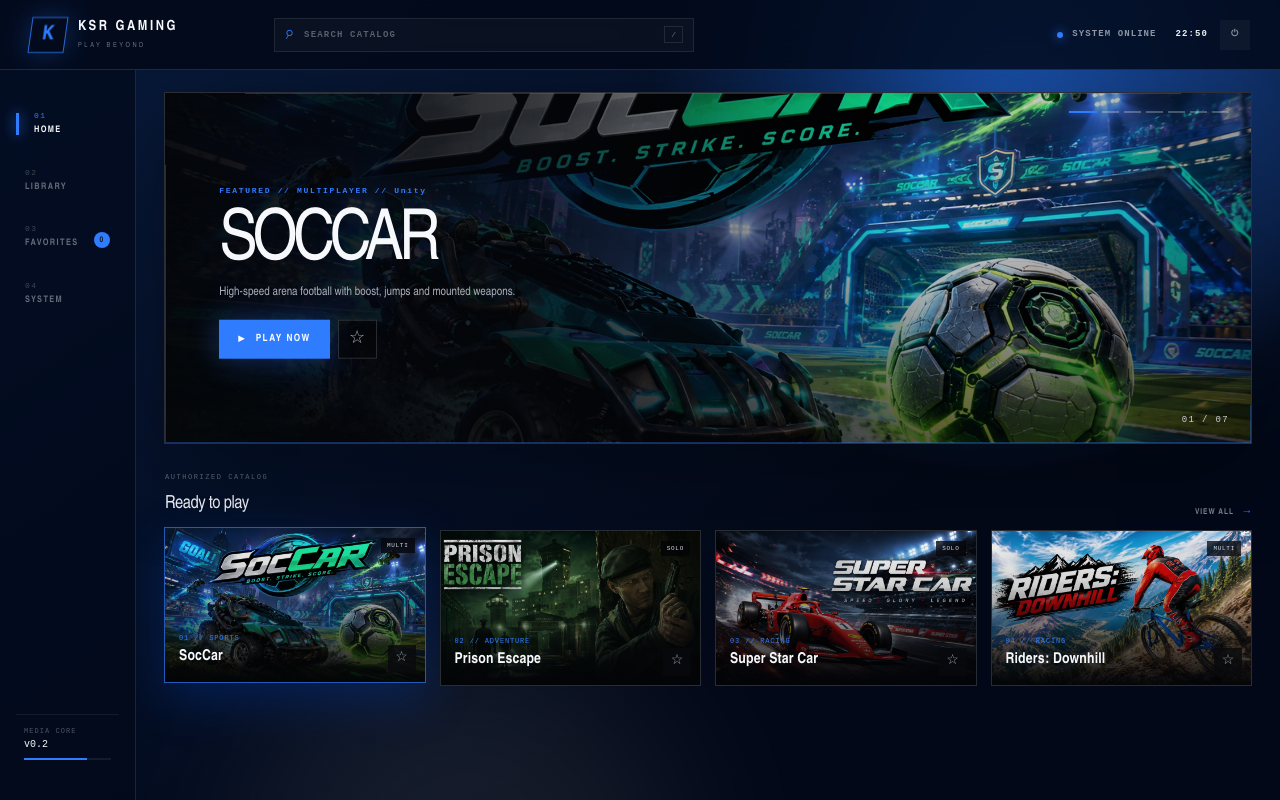
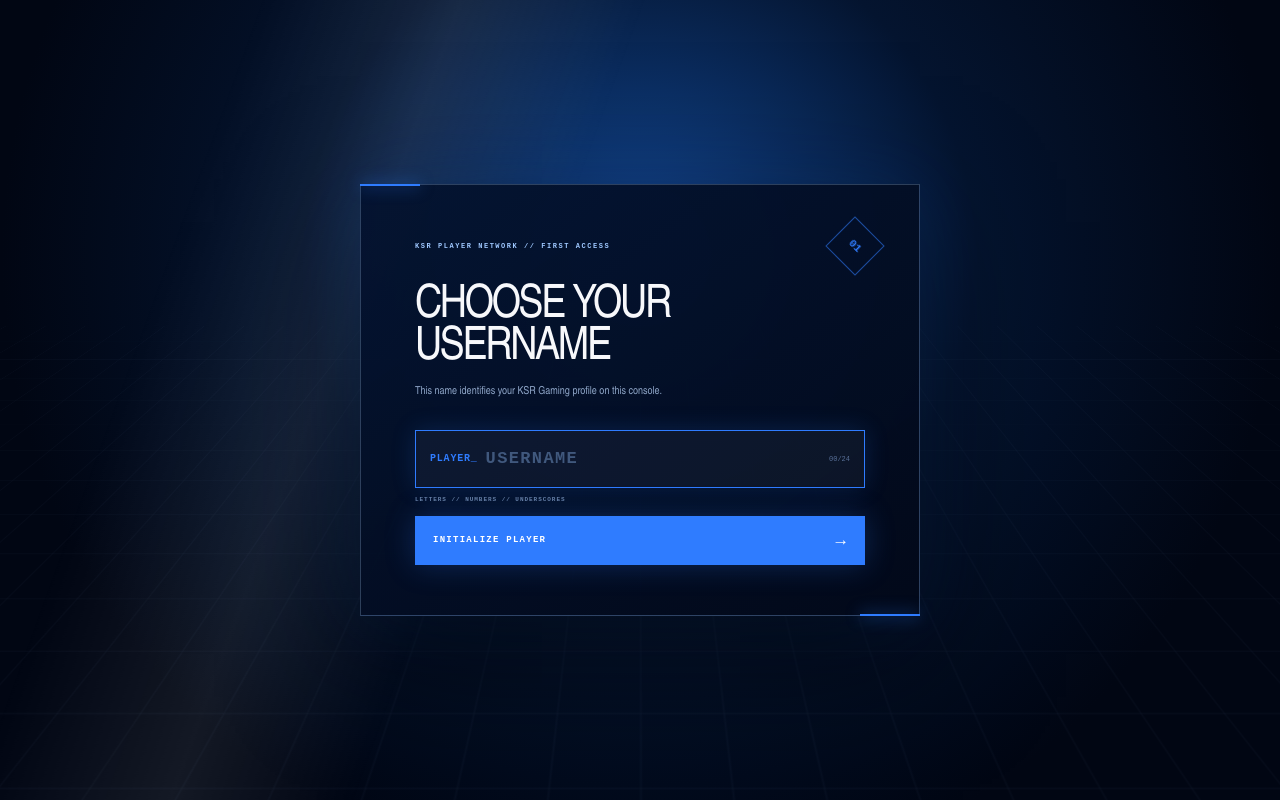
Before and after one commit to ksrsl/ksr-gaming, a React (Vite) app: page / in a window 1280 px wide. Built offline with nearby package versions, Linux system fonts and the light colour scheme.

Commit message:
Make game sessions feel like a full-screen console

```diff
--- a/app/KSRGaming.tsx
+++ b/app/KSRGaming.tsx
@@ -1,7 +1,7 @@
 "use client";
 /* eslint-disable @next/next/no-img-element */
 
-import { useEffect, useMemo, useState } from "react";
+import { useEffect, useMemo, useRef, useState, type FormEvent } from "react";
 
 type Game = {
   id: string;
@@ -142,6 +142,11 @@ export default function KSRGaming() {
   const [query, setQuery] = useState("");
   const [favorites, setFavorites] = useState<string[]>([]);
   const [recent, setRecent] = useState<string[]>([]);
+  const [username, setUsername] = useState("");
+  const [profileDraft, setProfileDraft] = useState("");
+  const [profileLoaded, setProfileLoaded] = useState(false);
+  const [profileError, setProfileError] = useState("");
+  const profileInputRef = useRef<HTMLInputElement>(null);
   const clock = useClock();
 
   useEffect(() => {
@@ -150,6 +155,12 @@ export default function KSRGaming() {
     const savedStateTimer = window.setTimeout(() => {
       setFavorites(readSavedIds("ksr-gaming-favorites"));
       setRecent(readSavedIds("ksr-gaming-recent"));
+      const savedUsername = window.localStorage.getItem("ksr-gaming-username")?.trim() ?? "";
+      if (/^[A-Za-z0-9_]{3,24}$/.test(savedUsername)) {
+        setUsername(savedUsername);
+        setProfileDraft(savedUsername);
+      }
+      setProfileLoaded(true);
     }, 0);
     const timers = skip
       ? [window.setTimeout(() => setBooting(false), 50)]
@@ -176,6 +187,10 @@ export default function KSRGaming() {
     return () => window.removeEventListener("keydown", onKey);
   }, [playingId]);
 
+  useEffect(() => {
+    if (!booting && profileLoaded && !username) profileInputRef.current?.focus();
+  }, [booting, profileLoaded, username]);
+
   const selected = games.find((game) => game.id === selectedId) ?? games[0];
   const playing = games.find((game) => game.id === playingId) ?? null;
   const visibleGames = useMemo(() => {
@@ -186,6 +201,7 @@ export default function KSRGaming() {
   }, [query, view, favorites]);
 
   const launch = (game: Game) => {
+    if (!username) return;
     setSelectedId(game.id);
     setPlayingId(game.id);
     setFrameKey((value) => value + 1);
@@ -215,6 +231,19 @@ export default function KSRGaming() {
     setQuery("");
   };
 
+  const saveProfile = (event: FormEvent<HTMLFormElement>) => {
+    event.preventDefault();
+    const nextUsername = profileDraft.trim();
+    if (!/^[A-Za-z0-9_]{3,24}$/.test(nextUsername)) {
+      setProfileError("USE 3-24 LETTERS, NUMBERS OR UNDERSCORES");
+      return;
+    }
+    window.localStorage.setItem("ksr-gaming-username", nextUsername);
+    setUsername(nextUsername);
+    setProfileDraft(nextUsername);
+    setProfileError("");
+  };
+
   return (
     <main className="station-shell">
       <div className="ambient ambient-one" />
@@ -242,20 +271,49 @@ export default function KSRGaming() {
         </section>
       )}
 
+      {!booting && profileLoaded && !username && (
+        <section className="profile-screen" aria-label="Create KSR Gaming player profile">
+          <div className="profile-grid" />
+          <div className="profile-scan" />
+          <form className="profile-panel" onSubmit={saveProfile}>
+            <span className="profile-kicker">KSR PLAYER NETWORK // FIRST ACCESS</span>
+            <div className="profile-badge">01</div>
+            <h2>CHOOSE YOUR<br />USERNAME</h2>
+            <p>This name identifies your KSR Gaming profile on this console.</p>
+            <label className={profileError ? "profile-input error" : "profile-input"}>
+              <span>PLAYER_</span>
+              <input
+                value={profileDraft}
+                ref={profileInputRef}
+                onChange={(event) => { setProfileDraft(event.target.value); setProfileError(""); }}
+                placeholder="USERNAME"
+                aria-label="KSR Gaming username"
+                autoComplete="off"
+                autoCapitalize="off"
+                spellCheck={false}
+                maxLength={24}
+              />
+              <i>{String(profileDraft.length).padStart(2, "0")}/24</i>
+            </label>
+            <div className="profile-error">{profileError || "LETTERS // NUMBERS // UNDERSCORES"}</div>
+            <button className="profile-confirm" type="submit">INITIALIZE PLAYER <span>→</span></button>
+          </form>
+        </section>
+      )}
+
       {playing ? (
         <section className="player-shell">
-          <header className="player-bar">
-            <div className="player-identity">
-              <button className="exit-game" onClick={() => setPlayingId(null)} aria-label="Exit game">←</button>
-              <img src={playing.cover} alt="" />
-              <div><small>NOW PLAYING</small><strong>{playing.name}</strong></div>
+          <div className="game-hud" aria-label="KSR game controls">
+            <div className="game-hud-identity">
+              <span>KSR // {username.toUpperCase()}</span>
+              <strong>{playing.name}</strong>
             </div>
-            <div className="player-controls">
-              <span>{playing.controls}</span>
+            <div className="game-hud-controls">
               <button onClick={() => setFrameKey((value) => value + 1)}>RELOAD</button>
-              <button className="player-exit" onClick={() => setPlayingId(null)}>EXIT GAME</button>
+              <button className="game-hud-exit" onClick={() => setPlayingId(null)}>EXIT TO CONSOLE</button>
             </div>
-          </header>
+          </div>
+          <div className="game-hint">MOVE CURSOR TO TOP FOR CONSOLE CONTROLS</div>
           <div className="frame-stage">
             <div className="frame-loader"><span /><p>OPENING {playing.name.toUpperCase()}</p></div>
             <iframe
@@ -279,7 +337,7 @@ export default function KSRGaming() {
               <input value={query} onChange={(event) => setQuery(event.target.value)} placeholder="SEARCH CATALOG" aria-label="Search games" />
               <kbd>/</kbd>
             </label>
-            <div className="top-status"><span className="status-dot" /> SYSTEM ONLINE <b>{clock}</b><button onClick={powerCycle} title="Replay power-on sequence">⏻</button></div>
+            <div className="top-status"><span className="status-dot" /> PLAYER {username.toUpperCase()} <b>{clock}</b><button onClick={powerCycle} title="Replay power-on sequence">⏻</button></div>
           </header>
 
           <aside className="nav-rail">
@@ -335,6 +393,7 @@ export default function KSRGaming() {
                 <div className="system-grid">
                   <div className="system-card accent"><small>CORE STATUS</small><strong>ONLINE</strong><p>All {games.length} authorized game channels are loaded into the catalog.</p><i /></div>
                   <div className="system-card"><small>DISPLAY PROFILE</small><strong>2048 × 2048</strong><p>Ultra-resolution square Media-on-a-Prim profile.</p></div>
+                  <div className="system-card"><small>PLAYER PROFILE</small><strong>{username.toUpperCase()}</strong><p>Active console identity stored for this viewer.</p></div>
                   <div className="system-card"><small>LOCAL COLLECTION</small><strong>{favorites.length} FAVORITES</strong><p>{recent.length ? `Recently played: ${recent.map((id) => games.find((game) => game.id === id)?.name).filter(Boolean).join(", ")}` : "No recent sessions on this viewer."}</p></div>
                   <div className="system-card power-card"><small>POWER SEQUENCE</small><strong>REPLAY STARTUP</strong><p>Run the complete KSR Gaming boot sequence again.</p><button onClick={powerCycle}>POWER CYCLE <span>⏻</span></button></div>
                 </div>
--- a/app/globals.css
+++ b/app/globals.css
@@ -51,8 +51,17 @@ button { border:0; }
 .empty-state { min-height:300px; display:grid; place-items:center; align-content:center; border:1px dashed rgba(255,255,255,.1); color:#626a77; }.empty-state b { color:#dce0e5; font-size:22px; letter-spacing:.18em; }.empty-state p { font-size:11px; }.empty-state button { margin-top:12px; padding:11px 16px; color:#080a0d; background:var(--lime); font-size:8px; font-weight:900; letter-spacing:.13em; cursor:pointer; }
 .system-grid { display:grid; grid-template-columns:repeat(2,minmax(0,1fr)); gap:14px; }.system-card { position:relative; min-height:165px; padding:24px; overflow:hidden; border:1px solid rgba(255,255,255,.1); background:linear-gradient(145deg,rgba(16,19,28,.95),rgba(7,9,14,.95)); }.system-card small { color:#646d7a; font:7px monospace; letter-spacing:.17em; }.system-card strong { display:block; margin:12px 0 7px; font-size:25px; letter-spacing:-.03em; }.system-card p { max-width:420px; margin:0; color:#777f8c; font-size:10px; line-height:1.55; }.system-card.accent { border-color:rgba(199,255,61,.27); }.system-card.accent strong { color:var(--lime); }.system-card.accent i { position:absolute; right:-35px; bottom:-45px; width:140px; height:140px; border:1px solid rgba(199,255,61,.2); border-radius:50%; box-shadow:0 0 45px rgba(199,255,61,.08); }.power-card button { position:absolute; right:20px; bottom:20px; padding:10px 13px; color:#0a0c10; background:var(--lime); font:800 8px monospace; letter-spacing:.1em; cursor:pointer; }.power-card button span { margin-left:8px; }
 
-.player-shell { position:absolute; z-index:5; inset:0; background:#030407; }.player-bar { position:absolute; z-index:2; top:0; left:0; right:0; height:58px; display:flex; align-items:center; justify-content:space-between; padding:0 14px; border-bottom:1px solid rgba(255,255,255,.1); background:rgba(4,5,8,.97); }.player-identity { display:flex; align-items:center; gap:10px; }.exit-game { width:34px; height:34px; color:var(--lime); background:rgba(199,255,61,.08); font-size:17px; cursor:pointer; }.player-identity img { width:35px; height:35px; object-fit:cover; }.player-identity div { display:flex; flex-direction:column; }.player-identity small { color:#606875; font:6px monospace; letter-spacing:.15em; }.player-identity strong { margin-top:2px; font-size:13px; }.player-controls { display:flex; align-items:center; gap:9px; }.player-controls>span { margin-right:6px; color:#6d7582; font:7px monospace; letter-spacing:.08em; }.player-controls button { height:31px; padding:0 12px; color:#abb2bd; border:1px solid rgba(255,255,255,.11); background:rgba(255,255,255,.035); font-size:7px; font-weight:800; letter-spacing:.11em; cursor:pointer; }.player-controls .player-exit { color:#07090b; border-color:var(--lime); background:var(--lime); }
-.frame-stage { position:absolute; inset:58px 0 0; overflow:hidden; background:#000; }.frame-stage iframe { position:absolute; z-index:1; inset:0; width:100%; height:100%; border:0; background:#000; }.frame-loader { position:absolute; inset:0; display:grid; place-items:center; align-content:center; gap:12px; color:#6f7782; background:#020305; }.frame-loader span { width:42px; height:42px; border:1px solid rgba(199,255,61,.17); border-top-color:var(--lime); border-radius:50%; animation:spin 1s linear infinite; }.frame-loader p { font:7px monospace; letter-spacing:.18em; }
+.player-shell { position:absolute; z-index:5; inset:0; overflow:hidden; background:#000; }
+.game-hud { position:absolute; z-index:4; top:16px; left:16px; right:16px; height:52px; display:flex; align-items:center; justify-content:space-between; padding:0 8px 0 16px; opacity:0; pointer-events:none; border:1px solid rgba(159,200,255,.25); background:linear-gradient(90deg,rgba(2,8,23,.95),rgba(2,8,23,.72)); box-shadow:0 14px 45px rgba(0,0,0,.45); backdrop-filter:blur(18px); transform:translateY(-12px); transition:opacity .2s ease,transform .2s ease; }
+.player-shell:hover .game-hud,.game-hud:focus-within { opacity:1; transform:none; }.game-hud-identity { display:flex; align-items:center; gap:16px; }.game-hud-identity span { color:var(--lime); font:700 7px monospace; letter-spacing:.14em; }.game-hud-identity strong { font-size:13px; letter-spacing:.04em; text-transform:uppercase; }.game-hud-controls { display:flex; gap:7px; }.game-hud-controls button { height:36px; padding:0 14px; pointer-events:auto; color:#b9c7dc; border:1px solid rgba(255,255,255,.13); background:rgba(255,255,255,.06); font:800 7px monospace; letter-spacing:.11em; cursor:pointer; }.game-hud-controls .game-hud-exit { color:#fff; border-color:var(--lime); background:var(--lime); }
+.game-hint { position:absolute; z-index:3; left:50%; top:18px; padding:7px 11px; color:#a9c6ef; background:rgba(2,8,23,.72); font:700 6px monospace; letter-spacing:.16em; transform:translateX(-50%); animation:game-hint-away .45s 2.6s ease forwards; pointer-events:none; }
+.frame-stage { position:absolute; inset:0; overflow:hidden; background:#000; }.frame-stage iframe { position:absolute; z-index:1; inset:0; width:100%; height:100%; border:0; background:#000; }.frame-loader { position:absolute; inset:0; display:grid; place-items:center; align-content:center; gap:12px; color:#6f7782; background:#020305; }.frame-loader span { width:42px; height:42px; border:1px solid rgba(199,255,61,.17); border-top-color:var(--lime); border-radius:50%; animation:spin 1s linear infinite; }.frame-loader p { font:7px monospace; letter-spacing:.18em; }
+
+.profile-screen { position:fixed; z-index:90; inset:0; display:grid; place-items:center; overflow:hidden; background:radial-gradient(circle at 50% 32%,#124895 0,#04142f 40%,#010613 76%); }
+.profile-grid { position:absolute; inset:-25%; opacity:.2; background-image:linear-gradient(rgba(159,200,255,.12) 1px,transparent 1px),linear-gradient(90deg,rgba(159,200,255,.12) 1px,transparent 1px); background-size:48px 48px; transform:perspective(800px) rotateX(62deg) translateY(34%); }.profile-scan { position:absolute; inset:0; background:linear-gradient(110deg,transparent 36%,rgba(255,255,255,.08) 49%,transparent 61%); animation:profile-scan 3.6s linear infinite; }
+.profile-panel { position:relative; width:min(560px,82vw); padding:48px 54px 50px; border:1px solid rgba(159,200,255,.28); background:linear-gradient(145deg,rgba(4,19,48,.96),rgba(2,9,25,.97)); box-shadow:0 38px 120px rgba(0,0,0,.58),0 0 70px rgba(47,124,255,.13); animation:profile-in .65s cubic-bezier(.16,1,.3,1) both; }.profile-panel::before,.profile-panel::after { content:""; position:absolute; width:60px; height:2px; background:var(--lime); box-shadow:0 0 16px var(--lime); }.profile-panel::before { left:-1px; top:-1px; }.profile-panel::after { right:-1px; bottom:-1px; }
+.profile-kicker { color:#9fc8ff; font:800 7px monospace; letter-spacing:.22em; }.profile-badge { position:absolute; right:43px; top:40px; display:grid; place-items:center; width:42px; height:42px; color:var(--lime); border:1px solid rgba(47,124,255,.55); font:900 11px monospace; transform:rotate(45deg); }.profile-panel h2 { margin:30px 0 12px; font-size:46px; line-height:.91; letter-spacing:-.05em; }.profile-panel>p { width:76%; margin:0 0 30px; color:#8ea5c7; font-size:11px; line-height:1.55; }
+.profile-input { height:58px; display:flex; align-items:center; padding:0 14px; border:1px solid rgba(159,200,255,.25); background:rgba(255,255,255,.04); box-shadow:inset 0 0 26px rgba(47,124,255,.05); }.profile-input:focus-within { border-color:var(--lime); box-shadow:0 0 25px rgba(47,124,255,.18); }.profile-input.error { border-color:#ff6b7a; }.profile-input>span { color:var(--lime); font:800 10px monospace; letter-spacing:.08em; }.profile-input input { flex:1; min-width:0; height:100%; padding:0 8px; border:0; outline:0; background:transparent; font:800 17px monospace; letter-spacing:.08em; text-transform:none; }.profile-input input::placeholder { color:#40587d; }.profile-input i { color:#587097; font:normal 7px monospace; }.profile-error { height:28px; padding-top:8px; color:#6680a8; font:700 6px monospace; letter-spacing:.16em; }.profile-input.error+.profile-error { color:#ff8290; }.profile-confirm { width:100%; height:49px; display:flex; align-items:center; justify-content:space-between; padding:0 18px; color:#fff; background:var(--lime); font:900 9px monospace; letter-spacing:.14em; cursor:pointer; box-shadow:0 0 30px rgba(47,124,255,.25); }.profile-confirm span { font-size:17px; }
 
 .boot-screen { position:fixed; z-index:100; inset:0; display:grid; place-items:center; overflow:hidden; background:radial-gradient(circle at center,#0a2f70 0,#03122d 47%,#010613 100%); animation:boot-away .72s 3.76s cubic-bezier(.6,0,.4,1) forwards; }
 .boot-noise { position:absolute; inset:0; opacity:.08; background:repeating-linear-gradient(0deg,transparent 0 3px,rgba(255,255,255,.11) 4px); mix-blend-mode:overlay; }.boot-grid { position:absolute; inset:-35%; opacity:.24; background-image:linear-gradient(rgba(92,232,255,.1) 1px,transparent 1px),linear-gradient(90deg,rgba(92,232,255,.1) 1px,transparent 1px); background-size:62px 62px; transform:perspective(700px) rotateX(63deg) translateY(33%); animation:grid-rise 4s ease-out both; }.boot-scan { position:absolute; left:0; right:0; height:2px; top:-5%; background:linear-gradient(90deg,transparent,var(--cyan),white,var(--cyan),transparent); box-shadow:0 0 28px 9px rgba(92,232,255,.18); animation:scan 2.4s .35s cubic-bezier(.2,.8,.2,1) forwards; }
@@ -73,12 +82,10 @@ button { border:0; }
 .play-button:hover { background:#72a7ff; }
 .favorite-button.saved { border-color:rgba(47,124,255,.58); }
 .game-card:hover,.game-card.selected { border-color:rgba(47,124,255,.68); box-shadow:0 18px 44px rgba(0,64,180,.32); }
-.card-play,.empty-state button,.power-card button,.player-controls .player-exit { color:#fff; }
+.card-play,.empty-state button,.power-card button { color:#fff; }
 .system-card { background:linear-gradient(145deg,rgba(8,27,62,.96),rgba(3,12,31,.97)); }
 .system-card.accent { border-color:rgba(47,124,255,.5); }
 .system-card.accent i { border-color:rgba(47,124,255,.34); box-shadow:0 0 55px rgba(47,124,255,.18); }
-.player-bar { background:rgba(2,8,23,.98); border-color:rgba(159,200,255,.16); }
-.exit-game { background:rgba(47,124,255,.14); }
 .frame-loader span { border-color:rgba(255,255,255,.18); border-top-color:var(--lime); }
 .boot-grid { background-image:linear-gradient(rgba(159,200,255,.15) 1px,transparent 1px),linear-gradient(90deg,rgba(159,200,255,.15) 1px,transparent 1px); }
 .boot-scan { box-shadow:0 0 34px 11px rgba(47,124,255,.3); }
@@ -103,9 +110,12 @@ button { border:0; }
 @keyframes load { from{transform:scaleX(0)}to{transform:scaleX(1)} }
 @keyframes status-in { from{opacity:0;transform:translateY(3px)}to{opacity:1;transform:none} }
 @keyframes boot-away { to{opacity:0;visibility:hidden;transform:scale(1.035)} }
+@keyframes game-hint-away { to{opacity:0;transform:translate(-50%,-8px);visibility:hidden} }
+@keyframes profile-in { from{opacity:0;transform:translateY(18px) scale(.97)}to{opacity:1;transform:none} }
+@keyframes profile-scan { from{transform:translateX(-70%)}to{transform:translateX(70%)} }
 
 @media (max-width:850px) {
-  .topbar { grid-template-columns:190px 1fr auto; padding-inline:18px; gap:14px; }.top-status { font-size:0; }.top-status b,.top-status button,.status-dot { font-size:9px; }.nav-rail { width:100px; padding-inline:11px; }.dashboard { left:100px; padding-inline:18px; }.game-grid.compact { grid-template-columns:repeat(2,minmax(0,1fr)); }.hero-copy { width:62%; }.player-controls>span { display:none; }
+  .topbar { grid-template-columns:190px 1fr auto; padding-inline:18px; gap:14px; }.top-status { font-size:0; }.top-status b,.top-status button,.status-dot { font-size:9px; }.nav-rail { width:100px; padding-inline:11px; }.dashboard { left:100px; padding-inline:18px; }.game-grid.compact { grid-template-columns:repeat(2,minmax(0,1fr)); }.hero-copy { width:62%; }
 }
 @media (max-height:600px) {
   .topbar { height:58px; }.nav-rail { top:58px; padding-top:17px; }.dashboard { top:58px; padding-top:15px; }.hero-panel { min-height:245px; height:48vh; }.section-heading { margin-top:14px; }.game-grid.compact .game-card { min-height:112px; }.boot-mark { width:68px; height:68px; }.boot-mark span { font-size:40px; }.boot-core h1 { font-size:24px; }.orbit-one { width:300px;height:300px }.orbit-two { width:370px;height:370px }
```
Also changed, not shown: 6 other files (tests, documents, lock files or other folders).
